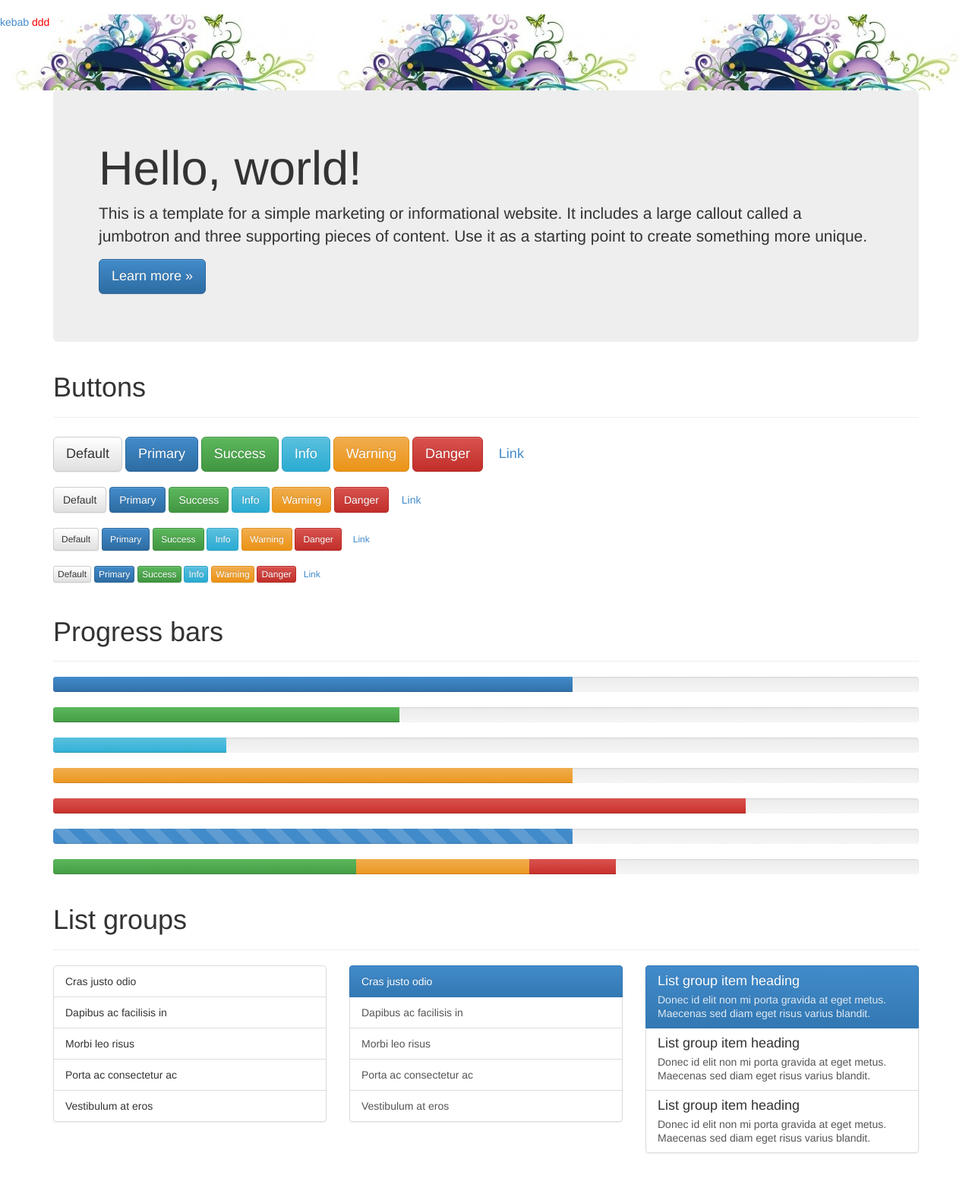
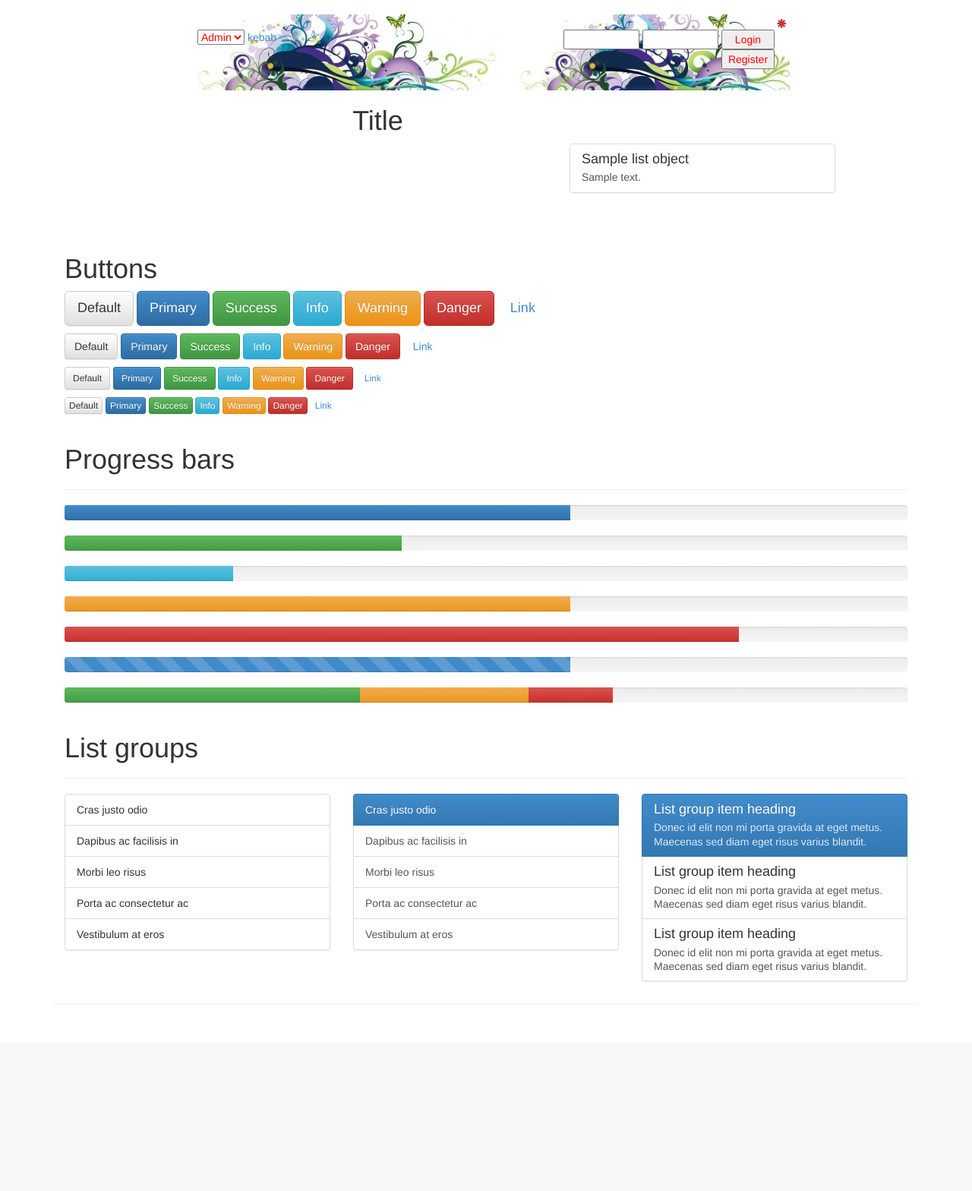
Before and after one commit to vomaxHELLnO/trolis, a Django app: template src/trolis/templates/trolis/trolis.html in a window 1280 px wide. Shown: the part 51-1619 px from the top of the page at 76% size. After the commit the page ends 1343 px from the top, so only its background shows below. Run offline with Django 3.2, Linux system fonts and the light colour scheme; the template is opened without the code that fills it: most values are stand-ins (such as "Sample title", 1, 10 or a date in 2020); some libraries are stand-ins or nearby versions.

Commit message:
Improve trolis.html layout by adding login inputs and list group.

```diff
--- a/src/trolis/static/css/style.css
+++ b/src/trolis/static/css/style.css
@@ -20,11 +20,28 @@ body {
     height:100px;
     background-image: url(/static/img/string.jpg);
 }
+
+.center-content {
+    margin: 0 auto;
+    max-width: 800px;
+    padding: 20px;
+}
+
+.login-input {
+    width: 100px;
+}
+
+.login-btn {
+    width: 70px;
+}
+.middle-list {
+    margin-top: 0px;
+}
+.side-list {
+    margin-top: 0px;
+}
+
 /*
- .content {
-     margin: 0 auto;
-     max-width: 700px;
- }
 
  .A {
      color: green;
--- a/src/trolis/templates/trolis/trolis.html
+++ b/src/trolis/templates/trolis/trolis.html
@@ -21,9 +21,42 @@
   </head>
 
   <body role="document">
+    <!-- <div class="row">
+        <div class="col-md-offset-1 col-md-4">
+            Text
+        </div>
+      </div> -->
 
-    <div class="HeadImg">
-        <a> kebab </a>ddd
+
+    <div class="HeadImg center-content">
+        <select>
+            <option>Admin</option>
+            <option>Jonas</option>
+        </select>
+        <a> kebab </a>
+
+
+        <div class="pull-right">
+            <form method='post' action='.'>{% csrf_token %}
+                <div class="pull-right">
+                    <input class='login-input' type="text" name="username"></input>
+                    <input class='login-input' type="password" name="password"></input>
+                    <button class="login-btn">{% if user.is_authenticated %}Log out{% else %}Login{% endif %}</button>
+                <div style='position:absolute;'>
+                    <div style='position: relative; top: -43px; right: -280px;'>
+                        <span style='color: {% if user.is_authenticated %}green{% else %}#CC3333{% endif %};' class="glyphicon glyphicon-asterisk"></span>
+                    </div>
+                </div>
+                </div>
+                <br/>
+                <div class="pull-right">
+                    <p>{% if message %}
+                        {{ message }}
+                    {% endif %}
+                    <button class="login-btn">Register</button></p>
+              </div>
+            </form>
+        </div>
     </div>
 
     <!-- Fixed navbar -->
@@ -63,17 +96,28 @@
     <div class="container theme-showcase" role="main">
 
       <!-- Main jumbotron for a primary marketing message or call to action -->
-      <div class="jumbotron">
-        <h1>Hello, world!</h1>
-        <p>This is a template for a simple marketing or informational website. It includes a large callout called a jumbotron and three supporting pieces of content. Use it as a starting point to create something more unique.</p>
-        <p><a href="#" class="btn btn-primary btn-lg" role="button">Learn more &raquo;</a></p>
+      <div class="middle-list">
+        <div class="col-sm-offset-2 col-sm-5" style='text-align: center;'>
+            <h1>Title</h1>
+        </div>
+        <div class="side-list">
+        <div class="col-sm-offset-7 col-sm-4">
+          <div class="list-group">
+          {% for list_object in list_objects %}
+              <a href="#" class="list-group-item "> <!--active -->
+                  <h4 class="list-group-item-heading">{{ list_object.title }}</h4>
+                  <p class="list-group-item-text">{{ list_object.text }}</p>
+            </a>
+          {% endfor %}
+          </div>
+        </div><!-- /.col-sm-4 -->
+        </div>
+
       </div>
 
 
-
-      <div class="page-header">
+      <div class="page-header col-sm-12">
         <h1>Buttons</h1>
-      </div>
       <p>
         <button type="button" class="btn btn-lg btn-default">Default</button>
         <button type="button" class="btn btn-lg btn-primary">Primary</button>
@@ -183,6 +227,7 @@
         </div><!-- /.col-sm-4 -->
       </div>
 
+    </div>
     <!-- Bootstrap core JavaScript
     ================================================== -->
     <!-- Placed at the end of the document so the pages load faster -->
```
